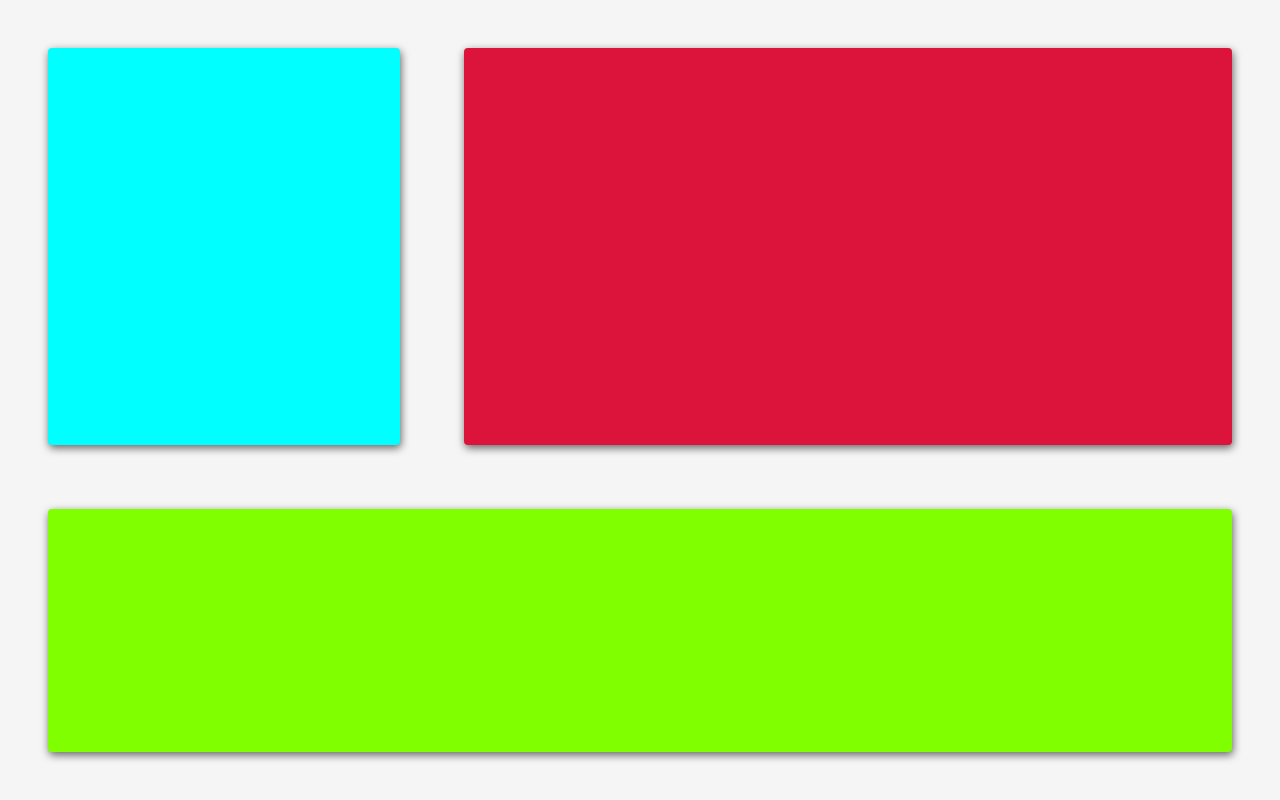
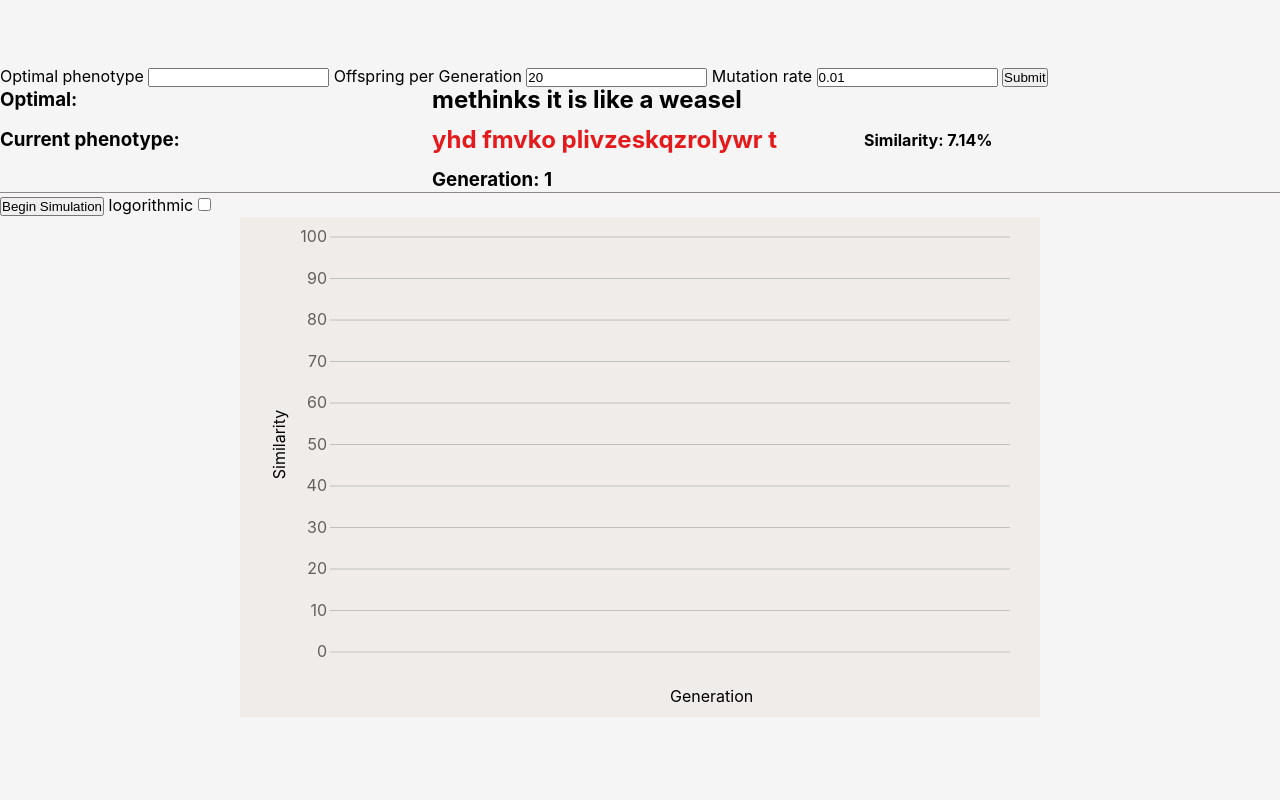
Before and after one commit to gr-eggory/evo-sim, a Svelte app: page / in a window 1280 px wide. Shown: the top 800 px of the page. Built offline with nearby package versions, Linux system fonts and the light colour scheme.

Commit message:
Adding labels and commenting out prototype grid design

```diff
--- a/src/App.svelte
+++ b/src/App.svelte
@@ -110,17 +110,20 @@
 </script>
 
 <main>
-	<div class="substitute-main">
+	<!-- <div class="substitute-main">
 		<div class="config box" />
 		<div class="graph box" />
 		<div class="sims box" />
-	</div>
-	<div>
+	</div> -->
+	<div style="padding-top: 4rem;">
 		<div class="sim-generation-panel">
 			<form on:submit={addSimulation}>
-				<input bind:value={optimalInput} type="text" />
-				<input bind:value={offspringInput} type="number" />
-				<input bind:value={mutationRateInput} type="number" step=".01" />
+				<label for="optimal">Optimal phenotype</label>
+				<input bind:value={optimalInput} type="text" id="optimal" />
+				<label for="offspring">Offspring per Generation</label>
+				<input bind:value={offspringInput} type="number" id="offspring" />
+				<label for="mutation-rate">Mutation rate</label>
+				<input bind:value={mutationRateInput} type="number" step=".01" id="mutation-rate" />
 				<button type="submit" disabled={runSimulation}>Submit</button>
 			</form>
 		</div>
```
